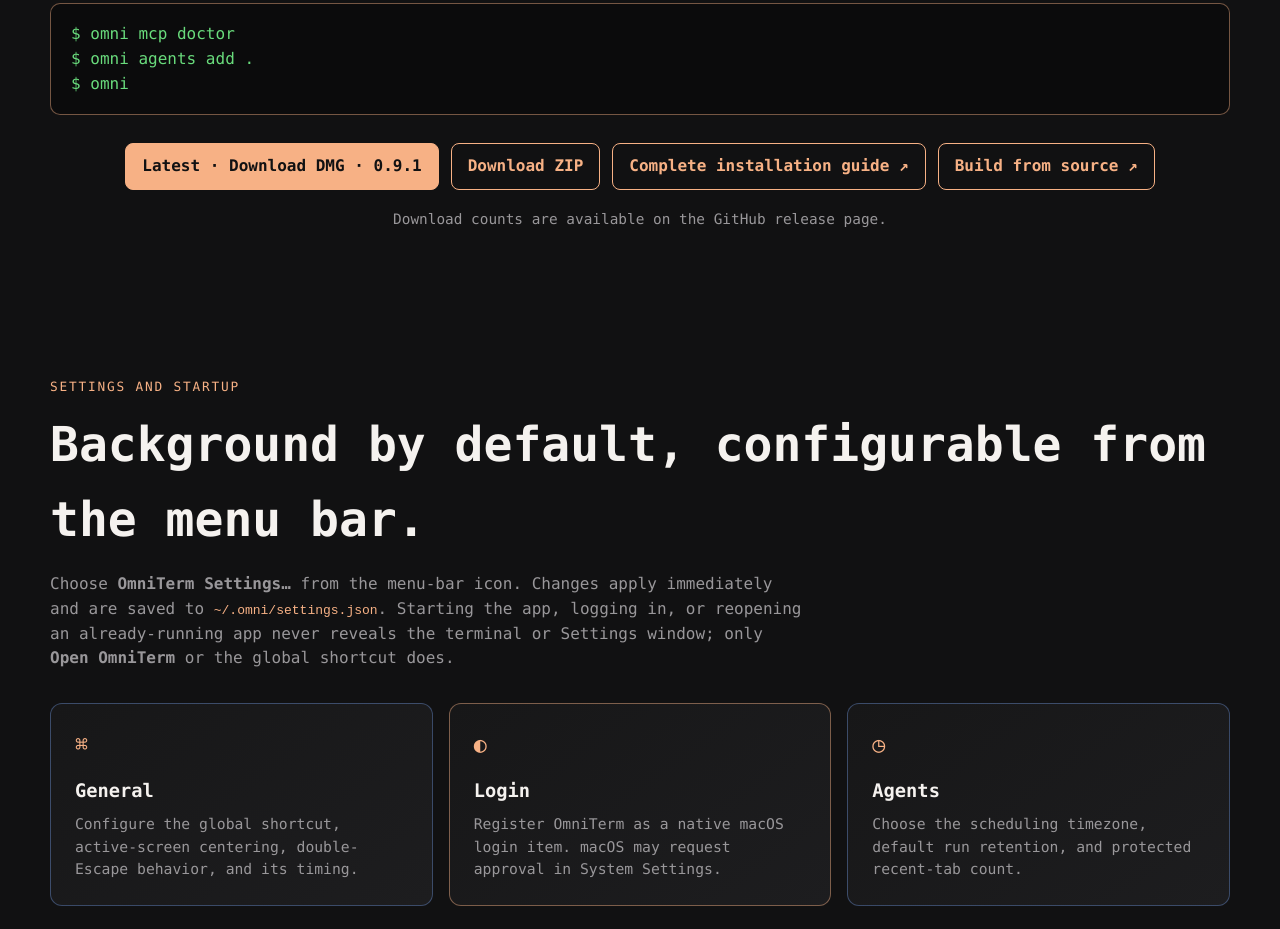
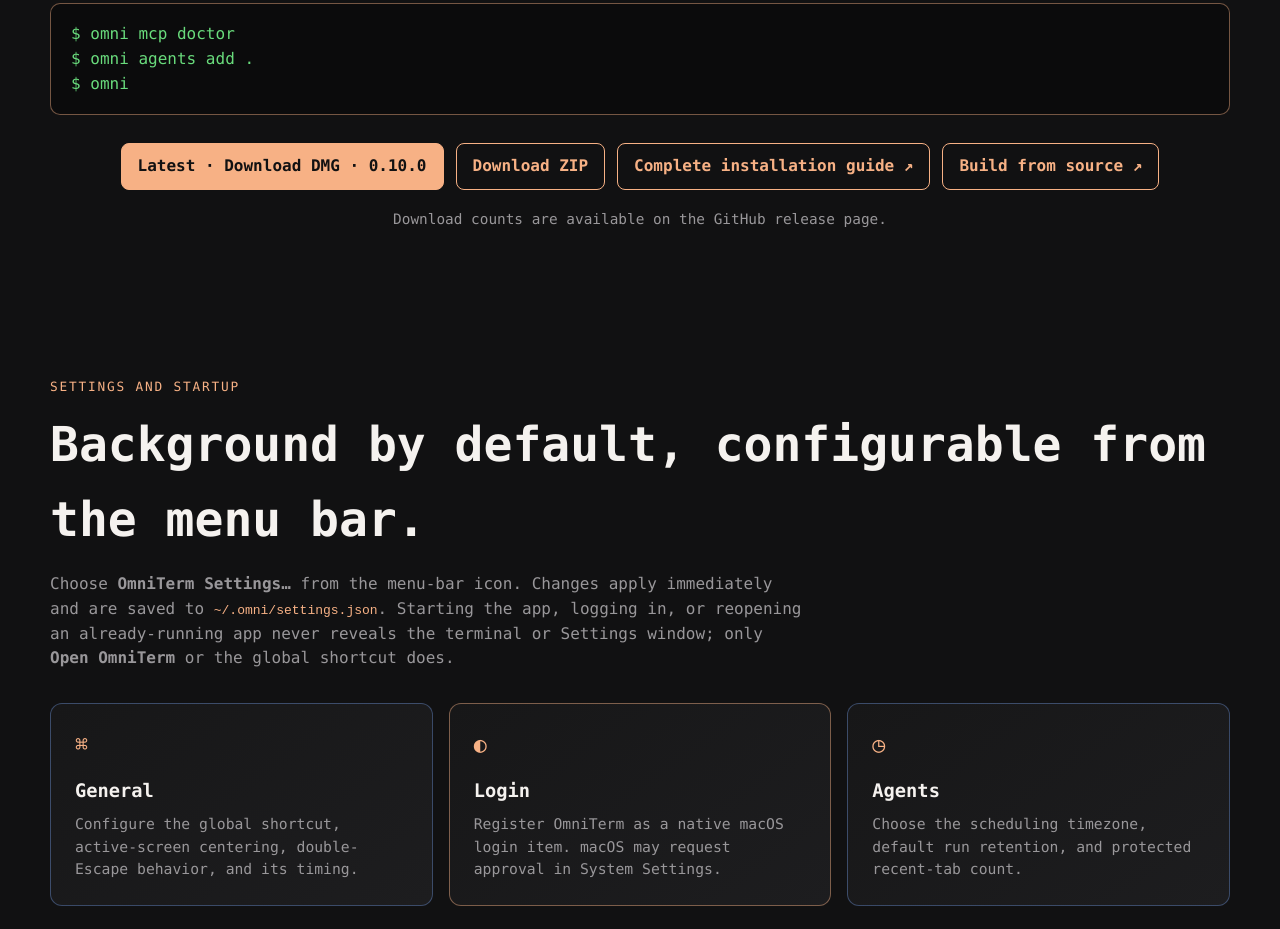
Before and after one commit to wandernb/omniterm, a plain HTML site: page docs/guide.html in a window 1280 px wide. Shown: the part 792-1721 px from the top of the page. Drawn offline with Linux system fonts and the light colour scheme; no server answers.

Commit message:
Prepare OmniTerm 0.10.0
Adds the project Code tab and code files in the Memory graph.

Co-Authored-By: Claude Opus 5.5 <noreply@anthropic.com>
Claude-Session: https://claude.ai/code/session_013CexoHuVnKwUaZKoFxctxF

```diff
--- a/docs/guide.html
+++ b/docs/guide.html
@@ -38,8 +38,8 @@
       <p class="section-copy">Download the DMG and run <strong>Install OmniTerm.command</strong>. The installer copies the app to Applications, creates the CLI launchers, starts OmniTerm in the background, and registers MCP with installed providers.</p>
       <div class="command">$ omni mcp doctor<br>$ omni agents add .<br>$ omni</div>
       <div class="actions">
-        <a class="button" href="https://github.com/wandernb/omniterm/releases/download/v0.9.1/OmniTerm-0.9.1.dmg">Latest · Download DMG · 0.9.1</a>
-        <a class="button secondary" href="https://github.com/wandernb/omniterm/releases/download/v0.9.1/OmniTerm-0.9.1.zip">Download ZIP</a>
+        <a class="button" href="https://github.com/wandernb/omniterm/releases/download/v0.10.0/OmniTerm-0.10.0.dmg">Latest · Download DMG · 0.10.0</a>
+        <a class="button secondary" href="https://github.com/wandernb/omniterm/releases/download/v0.10.0/OmniTerm-0.10.0.zip">Download ZIP</a>
         <a class="button secondary" href="https://github.com/wandernb/omniterm/blob/main/docs/INSTALLATION.md">Complete installation guide ↗</a>
         <a class="button secondary" href="https://github.com/wandernb/omniterm#quick-start">Build from source ↗</a>
       </div>
```
Also changed, not shown: docs/index.html (+1 -1 lines), 3 other files.
